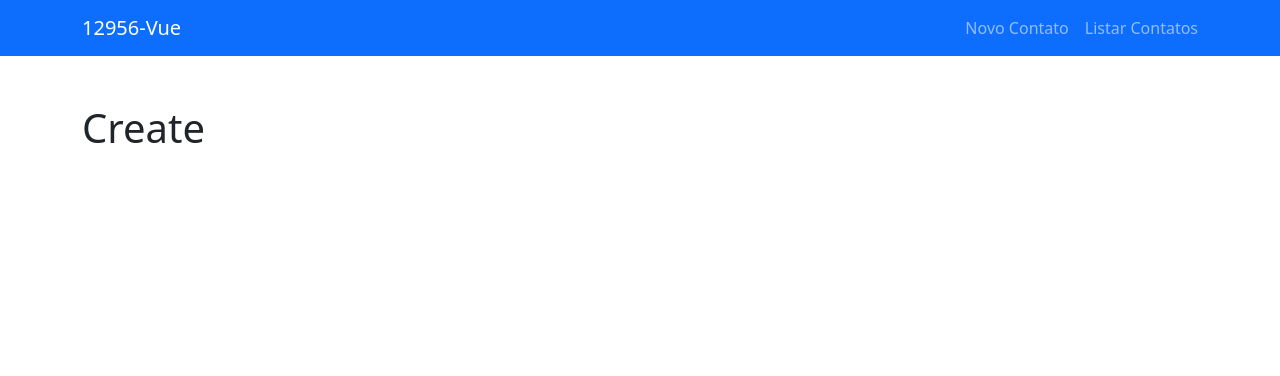
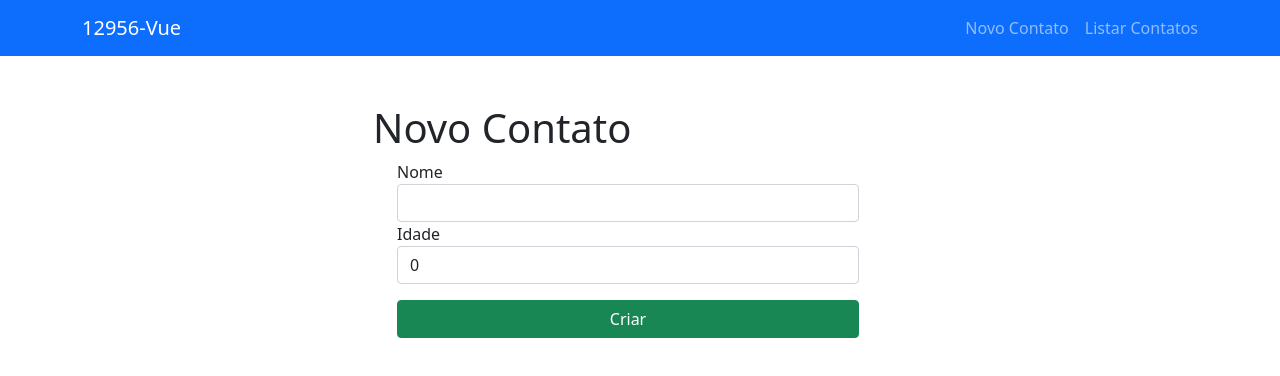
Before and after one commit to wSilvaPereira/elaborata-vue, a Vue app: page / in a window 1280 px wide. Shown: the top 376 px of the page. Built offline with nearby package versions, Linux system fonts and the light colour scheme.

Commit message:
Primeiro POST

```diff
--- a/package.json
+++ b/package.json
@@ -10,8 +10,10 @@
   "dependencies": {
     "bootstrap": "^5.1.3",
     "core-js": "^3.8.3",
+    "json-server": "^0.17.2",
     "vue": "^3.2.13",
-    "vue-router": "^4.0.12"
+    "vue-router": "^4.0.12",
+    "axios": "^0.26.0"
   },
   "devDependencies": {
     "@babel/core": "^7.12.16",
--- a/src/App.vue
+++ b/src/App.vue
@@ -22,5 +22,4 @@
       </router-view>
     </div>
   </div>
-
 </template>
--- a/src/components/CreateComponent.vue
+++ b/src/components/CreateComponent.vue
@@ -1,14 +1,54 @@
 <template>
-    <div>
-        <h1>Create</h1>
+    <div class="row justify-content-center container">
+        <div class="col-md-6">
+            <h1>Novo Contato</h1>
+            <form @submit.prevent="handleSubmitForm" class="container">
+                <div class="form-group">
+                    <label for="nome">Nome</label>
+                    <input type="text" class="form-control" v-model="contato.nome" required>
+                </div>
+                <div class="form-group">
+                    <label for="idade">Idade</label>
+                    <input type="number" class="form-control" v-model="contato.idade" required>
+                </div>
+                <div class="form-group mt-3">
+                    <button type="submit" class="btn btn-success btn-block w-100">Criar</button>
+                </div>
+            </form>
+        </div>
+
     </div>
 </template>
 
 <script>
 
-export default{
-    data(){
-        return {}
+import axios from 'axios';
+
+export default {
+    data() {
+        return {
+            contato: {
+                id: 0,
+                nome: '',
+                idade: 0,
+            }
+        }
+    },
+    methods: {
+        handleSubmitForm() {
+            let apiURL = "http://localhost:3000/contatos";
+
+            axios.post(apiURL, this.contato).then(() => {
+                this.$router.push("/view");
+                this.contato = {
+                    "nome": '',
+                    "idade": 0
+                }
+                alert('Contato registrado')
+            }).catch(error => {
+                console.log(error);
+            })
+        }
     }
 }
 
```
Also changed, not shown: contatos.json (added, +14 -0 lines), 1 other file (tests, documents, lock files or other folders). Lines whose indentation alone changed are shown as unchanged.
